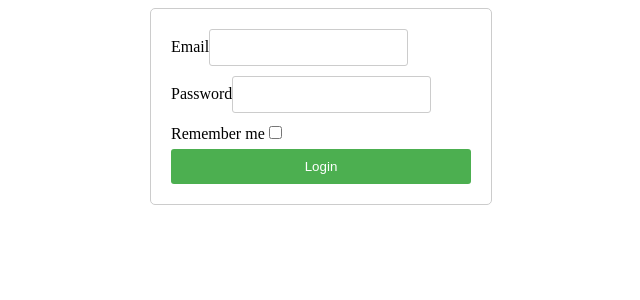
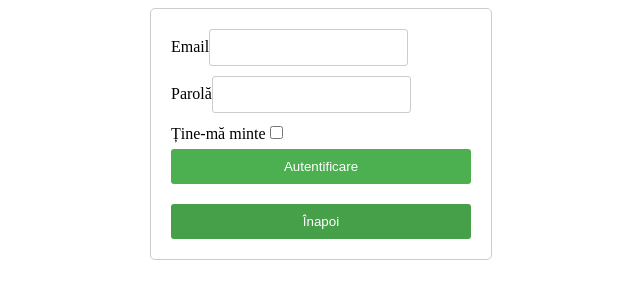
Before and after one commit to ravyyyy/MyMovieList, an Angular app: page /login in a window 1280 px wide. Shown: the top 300 px of the page, without its empty margins (319-959 px from the left). Built offline with nearby package versions, Linux system fonts and the light colour scheme.

Commit message:
Added back button for register and login

```diff
--- a/src/app/main/components/login/login.component.html
+++ b/src/app/main/components/login/login.component.html
@@ -4,12 +4,14 @@
       <input type="email" id="email" [(ngModel)]="email" name="email" required>
     </div>
     <div>
-      <label for="password">Password</label>
+      <label for="password">Parolă</label>
       <input type="password" id="password" [(ngModel)]="password" name="password" required>
     </div>
     <div>
-      <label for="rememberMe">Remember me</label>
+      <label for="rememberMe">Ține-mă minte</label>
       <input type="checkbox" id="rememberMe" [(ngModel)]="rememberMe" name="rememberMe">
     </div>
-    <button type="submit">Login</button>
+    <button type="submit">Autentificare</button>
+    <div style="width: 20px; height: 20px;"></div>
+    <button routerLink="/">Înapoi</button>
   </form>
--- a/src/app/main/components/login/login.component.scss
+++ b/src/app/main/components/login/login.component.scss
@@ -24,7 +24,7 @@ form {
     margin-bottom: 10px;
   }
 
-  button[type="submit"] {
+  button, button[type="submit"] {
     padding: 10px 20px;
     background-color: #4CAF50;
     color: white;
@@ -33,6 +33,6 @@ form {
     cursor: pointer;
   }
 
-  button[type="submit"]:hover {
+  button, button[type="submit"]:hover {
     background-color: #45a049;
   }
--- a/src/app/main/components/register/register.component.html
+++ b/src/app/main/components/register/register.component.html
@@ -49,4 +49,6 @@
     </label>
 
     <button type="submit" [disabled]="registerForm.invalid">Înregistrare</button>
+    <div style="width: 20px; height: 20px;"></div>
+    <button routerLink="/">Înapoi</button>
   </form>
--- a/src/app/main/components/register/register.component.scss
+++ b/src/app/main/components/register/register.component.scss
@@ -23,7 +23,7 @@
     margin-top: 5px;
   }
 
-  button[type="submit"] {
+  button, button[type="submit"] {
     background-color: #ff5f6d;
     color: white;
     border: none;
@@ -34,6 +34,6 @@
     transition: background 0.3s ease;
   }
 
-  button[type="submit"]:hover {
+  button, button[type="submit"]:hover {
     background-color: #ff3d4d;
   }
```
